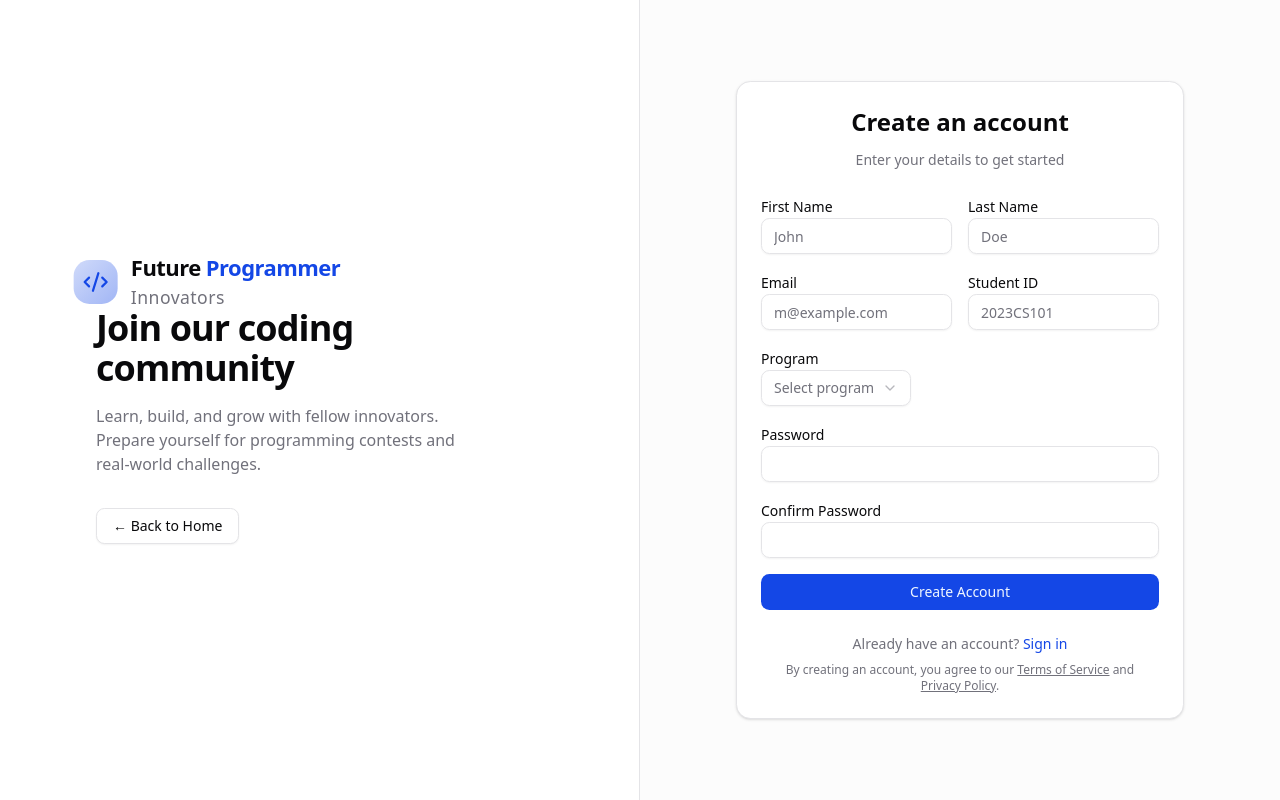
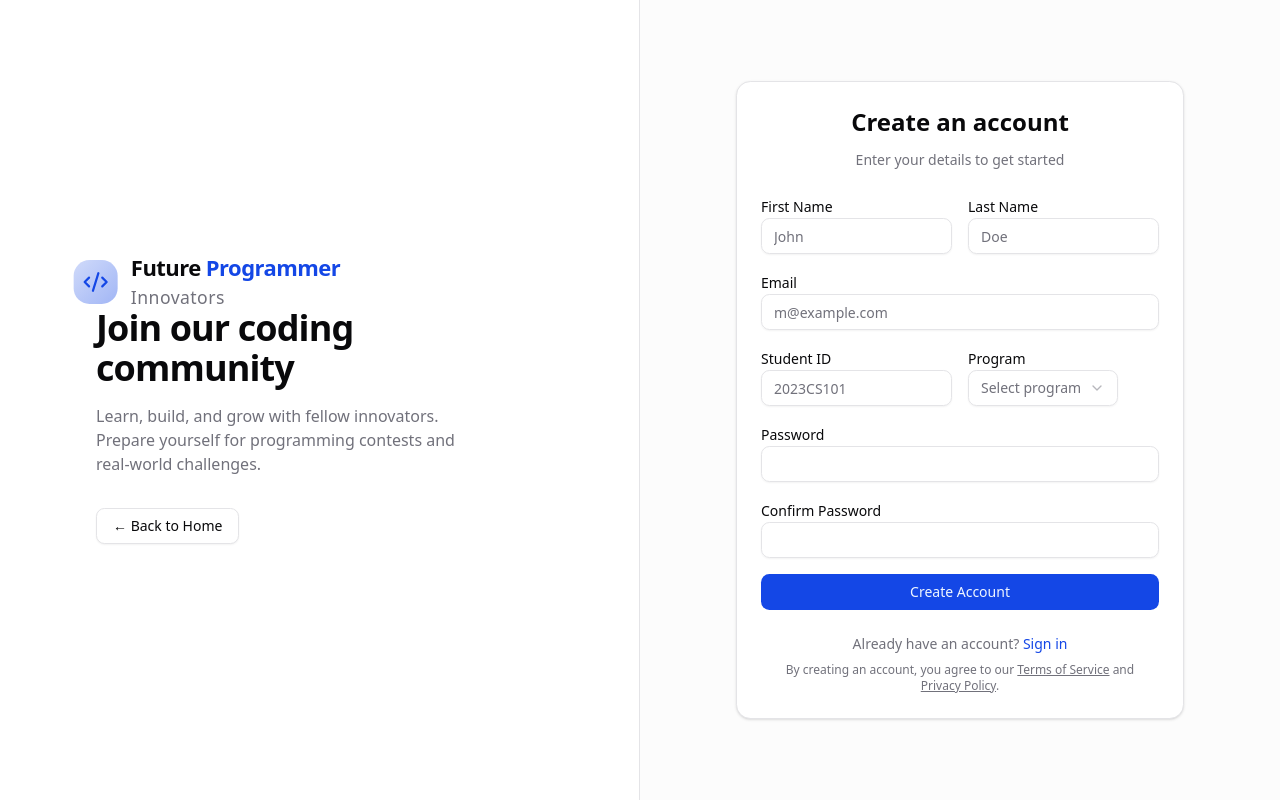
Before and after one commit to safin33221/future-programmer-innovators-client, a Next.js app: page /register in a window 1280 px wide. Built offline with nearby package versions, Linux system fonts and the light colour scheme.

Commit message:
update join now button href

```diff
--- a/src/app/(Auth)/register/page.tsx
+++ b/src/app/(Auth)/register/page.tsx
@@ -71,24 +71,22 @@ export default function Register() {
                                 </div>
                             </div>
 
-                            <div className="grid grid-cols-2 gap-4">
                             {/* Email */}
                             <div className="space-y-2">
                                 <label className="text-sm font-medium">Email</label>
                                 <Input type="email" placeholder="m@example.com" />
                             </div>
+                            <div className="grid grid-cols-2 gap-4">
 
                                 {/* Student ID */}
                                 <div className="space-y-2">
                                     <label className="text-sm font-medium">Student ID</label>
                                     <Input placeholder="2023CS101" />
                                 </div>
-                            </div>
-
                                 {/* Program */}
-                            <div className="space-y-2">
+                                <div className="space-y-2 w-full">
                                     <label className="text-sm font-medium">Program</label>
-                                <Select>
+                                    <Select >
                                         <SelectTrigger>
                                             <SelectValue placeholder="Select program" />
                                         </SelectTrigger>
@@ -100,6 +98,8 @@ export default function Register() {
                                         </SelectContent>
                                     </Select>
                                 </div>
+                            </div>
+
 
                             {/* Password */}
                             <div className="space-y-2">
--- a/src/components/common/Navbar.tsx
+++ b/src/components/common/Navbar.tsx
@@ -104,7 +104,7 @@ export function Navbar() {
               <Link href="/login">
                 <Button variant="ghost">Log in</Button>
               </Link>
-              <Link href="/apply">
+              <Link href="/membership-application">
                 <Button>Join Now</Button>
               </Link>
             </div>
@@ -180,7 +180,7 @@ export function Navbar() {
                   Log in
                 </Button>
               </Link>
-              <Link href="/apply" className="w-full">
+              <Link href="/membership-application" className="w-full">
                 <Button className="w-full">Join Now</Button>
               </Link>
             </div>
--- a/src/components/modules/Home/HeroSection.tsx
+++ b/src/components/modules/Home/HeroSection.tsx
@@ -20,7 +20,7 @@ export default function HeroSection() {
 
           <p className="mx-auto max-w-[720px] text-muted-foreground text-base md:text-xl leading-relaxed">
             Build Your Programming Career. Compete. Learn. Grow. Join the
-            premier digital programming club for Feni <b>Polytechnic Institute</b> students.
+            premier digital programming club for <b className="text-gray-900">Feni Polytechnic Institute</b> students.
           </p>
 
           <div className="flex flex-col sm:flex-row gap-4 w-full sm:w-auto">
```
Lines whose indentation alone changed are shown as unchanged.
